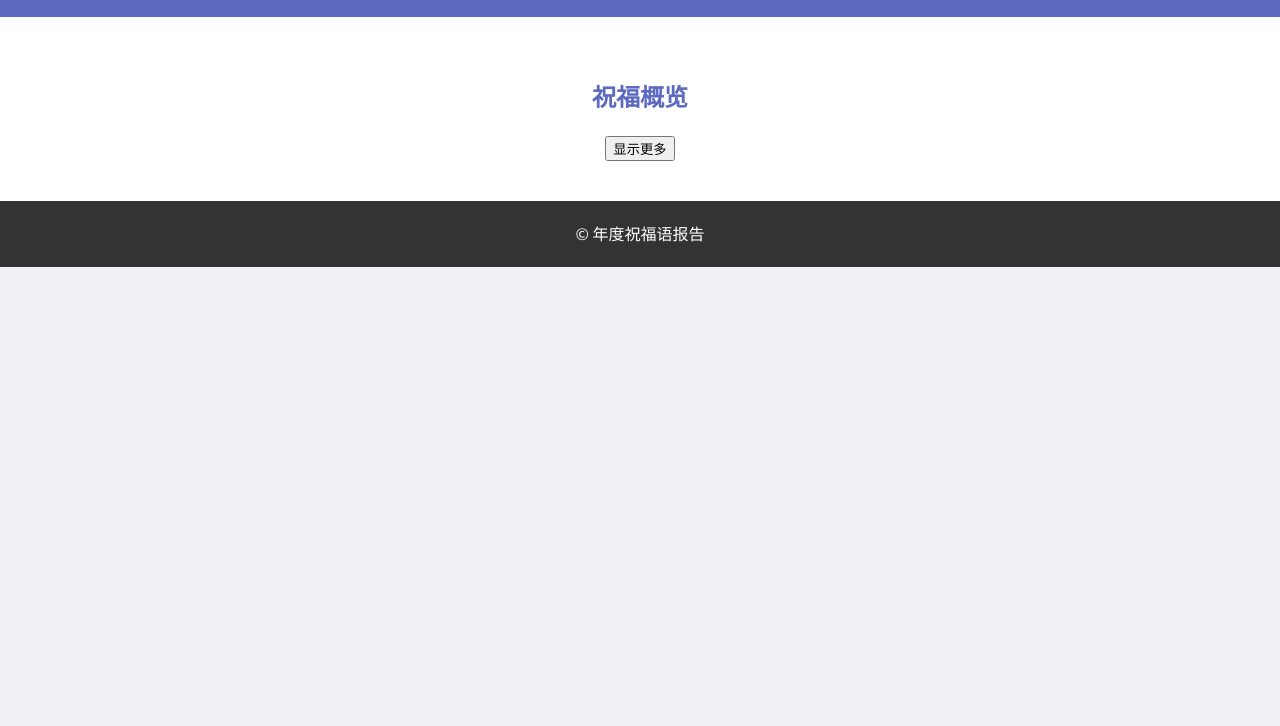
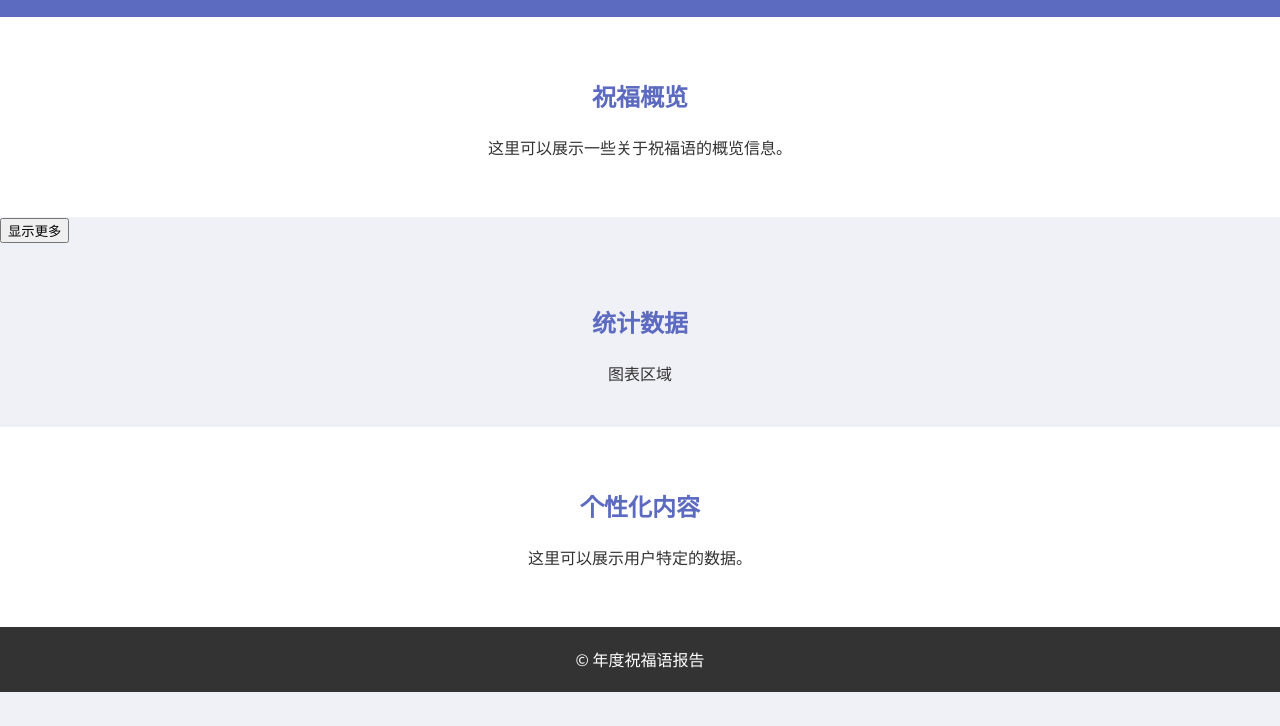
Before and after one commit to Jimmyzm0/vpn, a plain HTML site: page index.html in a window 1280 px wide. Shown: the part 74-800 px from the top of the page. Drawn offline with Linux system fonts and the light colour scheme.

Commit message:
Update index.html

```diff
--- a/index.html
+++ b/index.html
@@ -13,16 +13,25 @@
 
     <section id="overview">
         <h2>祝福概览</h2>
+        <p>这里可以展示一些关于祝福语的概览信息。</p>
+    </section>
         <div id="blessings-container">
-            <!-- 祝福语将被动态添加到这里 -->
-        </div>
-        <button id="show-more">显示更多</button>
+        <!-- 祝福语将被动态添加到这里 -->
+    </div>
+    <button id="show-more">显示更多</button>
+</section>
+
+    <section id="statistics">
+        <h2>统计数据</h2>
+        <div id="chart-container">图表区域</div>
     </section>
-
+    <section id="personalized">
+        <h2>个性化内容</h2>
+        <p>这里可以展示用户特定的数据。</p>
+    </section>
     <footer>
         <p>© 年度祝福语报告</p>
     </footer>
-
     <script src="script.js"></script>
 </body>
 </html>
```
